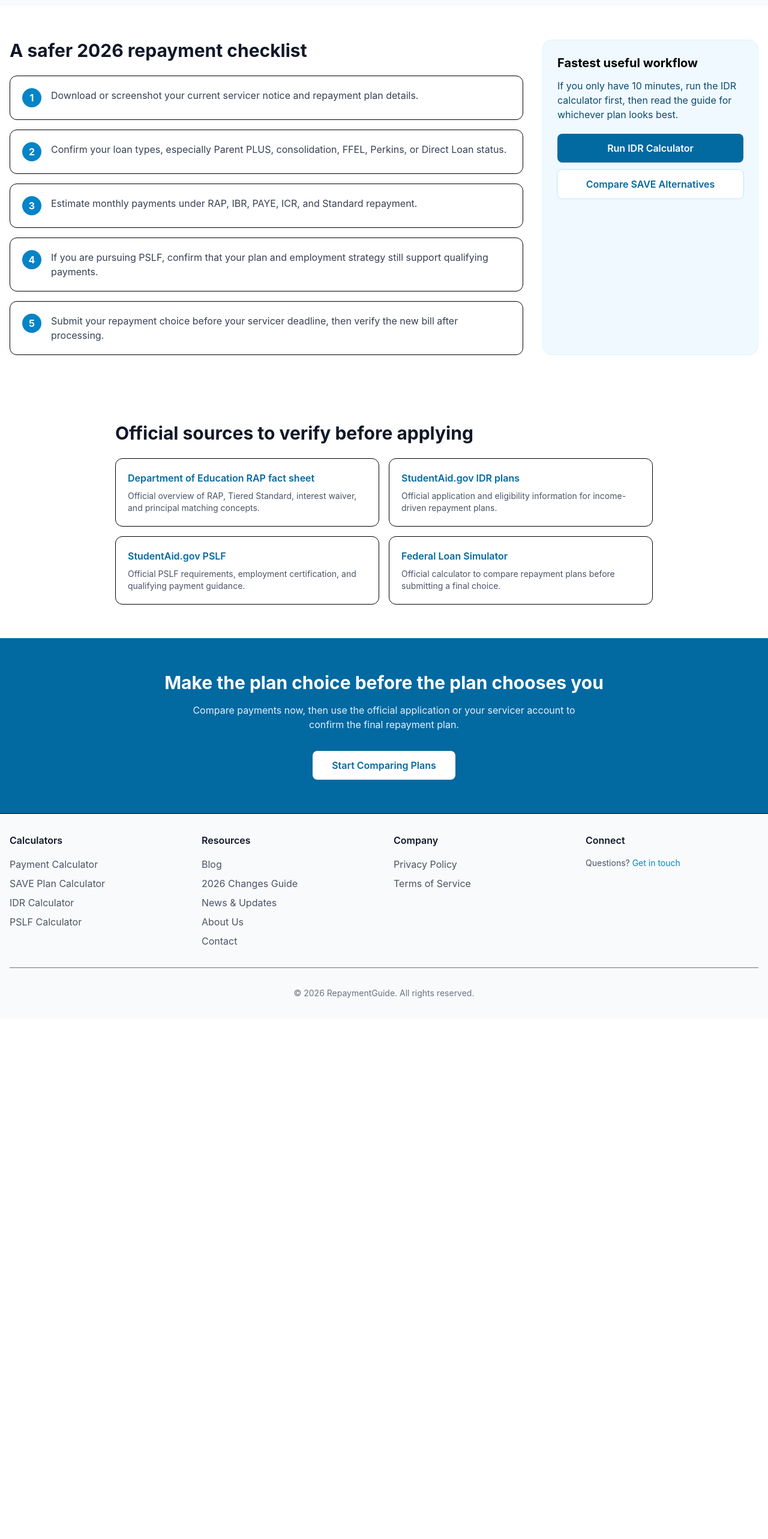
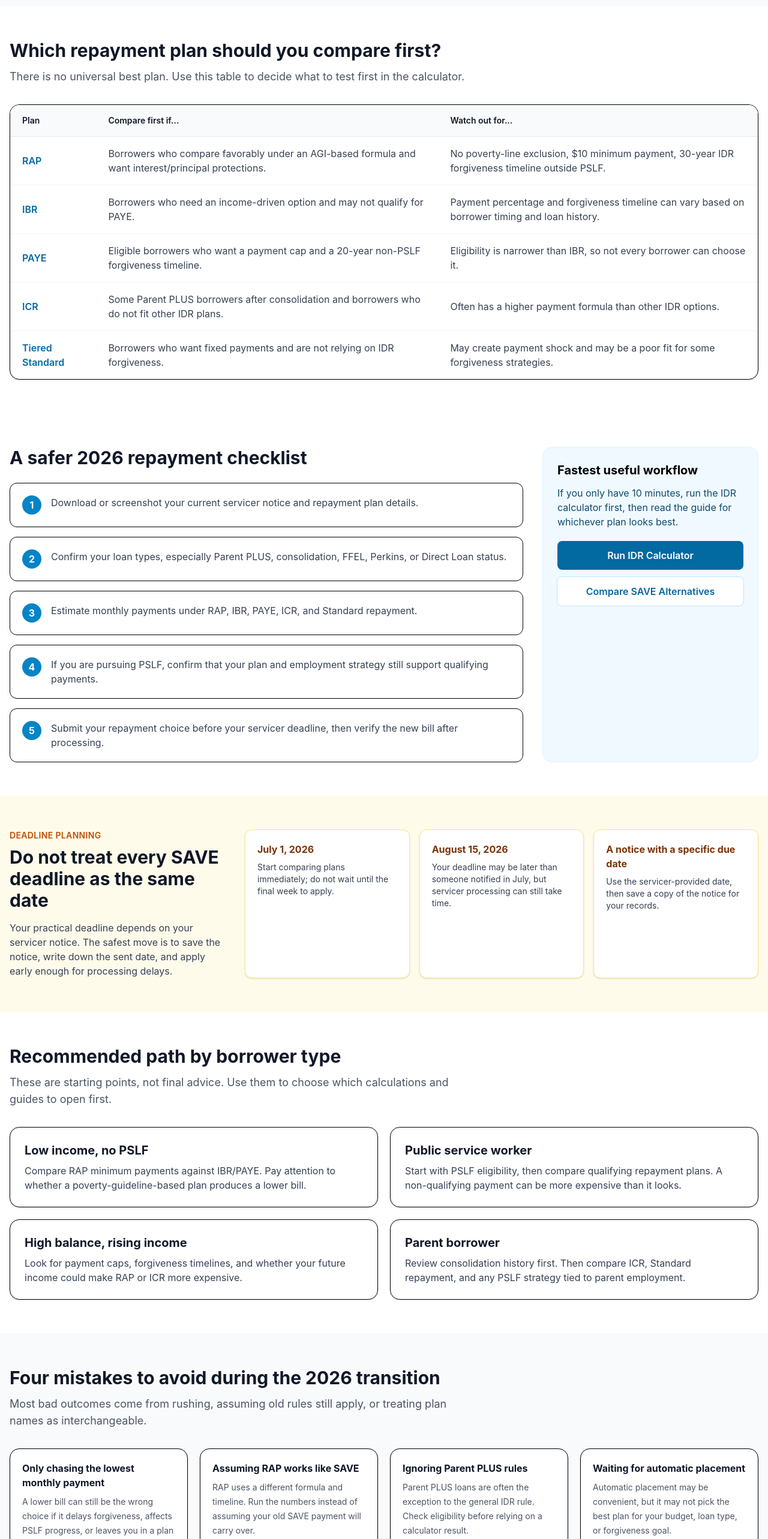
Before and after one commit to aieasygames-alt/repaymentguide, a Next.js app: page /student-loan-changes-2026 in a window 1280 px wide. Shown: the part 1822-4388 px from the top of the page at 60% size. Before the commit the page ends 3520 px from the top, so only its background shows below. Built offline with nearby package versions, Linux system fonts and the light colour scheme; no server answers.

Commit message:
Expand 2026 repayment decision guidance

```diff
--- a/app/student-loan-changes-2026/page.tsx
+++ b/app/student-loan-changes-2026/page.tsx
@@ -20,6 +20,14 @@ const faqs = [
   {
     question: 'Can PSLF borrowers use RAP?',
     answer: 'RAP may count for PSLF if the borrower satisfies all PSLF requirements, but PSLF borrowers should compare plans carefully and confirm final eligibility with StudentAid.gov or their servicer.',
+  },
+  {
+    question: 'How do I calculate my SAVE transition deadline?',
+    answer: 'Use the sent date on your servicer notice, then count the number of calendar days listed in the notice. If the notice gives a specific due date, use that date instead of estimating.',
+  },
+  {
+    question: 'Should Parent PLUS borrowers choose RAP?',
+    answer: 'Parent PLUS borrowers should be careful. Parent PLUS loans and consolidation loans that include Parent PLUS loans can have different IDR eligibility rules, so review Parent PLUS-specific options before choosing a plan.',
   },
 ];
 
@@ -47,6 +55,87 @@ const actionCards = [
     description: 'Parent PLUS rules remain unusually restrictive, especially around RAP and older IDR options.',
     href: '/blog/parent-plus-loan-repayment-options',
     cta: 'Review Parent PLUS options',
+  },
+];
+
+const planRows = [
+  {
+    plan: 'RAP',
+    bestFor: 'Borrowers who compare favorably under an AGI-based formula and want interest/principal protections.',
+    watchOut: 'No poverty-line exclusion, $10 minimum payment, 30-year IDR forgiveness timeline outside PSLF.',
+  },
+  {
+    plan: 'IBR',
+    bestFor: 'Borrowers who need an income-driven option and may not qualify for PAYE.',
+    watchOut: 'Payment percentage and forgiveness timeline can vary based on borrower timing and loan history.',
+  },
+  {
+    plan: 'PAYE',
+    bestFor: 'Eligible borrowers who want a payment cap and a 20-year non-PSLF forgiveness timeline.',
+    watchOut: 'Eligibility is narrower than IBR, so not every borrower can choose it.',
+  },
+  {
+    plan: 'ICR',
+    bestFor: 'Some Parent PLUS borrowers after consolidation and borrowers who do not fit other IDR plans.',
+    watchOut: 'Often has a higher payment formula than other IDR options.',
+  },
+  {
+    plan: 'Tiered Standard',
+    bestFor: 'Borrowers who want fixed payments and are not relying on IDR forgiveness.',
+    watchOut: 'May create payment shock and may be a poor fit for some forgiveness strategies.',
+  },
+];
+
+const deadlineExamples = [
+  {
+    noticeDate: 'July 1, 2026',
+    planningNote: 'Start comparing plans immediately; do not wait until the final week to apply.',
+  },
+  {
+    noticeDate: 'August 15, 2026',
+    planningNote: 'Your deadline may be later than someone notified in July, but servicer processing can still take time.',
+  },
+  {
+    noticeDate: 'A notice with a specific due date',
+    planningNote: 'Use the servicer-provided date, then save a copy of the notice for your records.',
+  },
+];
+
+const mistakeCards = [
+  {
+    title: 'Only chasing the lowest monthly payment',
+    description: 'A lower bill can still be the wrong choice if it delays forgiveness, affects PSLF progress, or leaves you in a plan you cannot sustain.',
+  },
+  {
+    title: 'Assuming RAP works like SAVE',
+    description: 'RAP uses a different formula and timeline. Run the numbers instead of assuming your old SAVE payment will carry over.',
+  },
+  {
+    title: 'Ignoring Parent PLUS rules',
+    description: 'Parent PLUS loans are often the exception to the general IDR rule. Check eligibility before relying on a calculator result.',
+  },
+  {
+    title: 'Waiting for automatic placement',
+    description: 'Automatic placement may be convenient, but it may not pick the best plan for your budget, loan type, or forgiveness goal.',
+  },
+];
+
+const borrowerPaths = [
+  {
+    label: 'Low income, no PSLF',
+    path: 'Compare RAP minimum payments against IBR/PAYE. Pay attention to whether a poverty-guideline-based plan produces a lower bill.',
+  },
+  {
+    label: 'Public service worker',
+    path: 'Start with PSLF eligibility, then compare qualifying repayment plans. A non-qualifying payment can be more expensive than it looks.',
+  },
+  {
+    label: 'High balance, rising income',
+    path: 'Look for payment caps, forgiveness timelines, and whether your future income could make RAP or ICR more expensive.',
+  },
+  {
+    label: 'Parent borrower',
+    path: 'Review consolidation history first. Then compare ICR, Standard repayment, and any PSLF strategy tied to parent employment.',
   },
 ];
 
@@ -166,6 +255,39 @@ export default function StudentLoanChanges2026Page() {
 
         <section className="py-14">
           <div className="container mx-auto px-4">
+            <div className="mb-8 max-w-3xl">
+              <h2 className="mb-3 text-3xl font-bold text-gray-900">Which repayment plan should you compare first?</h2>
+              <p className="text-lg text-gray-600">
+                There is no universal best plan. Use this table to decide what to test first in the calculator.
+              </p>
+            </div>
+            <div className="overflow-hidden rounded-2xl border bg-white shadow-sm">
+              <div className="overflow-x-auto">
+                <table className="min-w-full divide-y divide-gray-200">
+                  <thead className="bg-gray-50">
+                    <tr>
+                      <th className="px-5 py-4 text-left text-sm font-semibold text-gray-900">Plan</th>
+                      <th className="px-5 py-4 text-left text-sm font-semibold text-gray-900">Compare first if...</th>
+                      <th className="px-5 py-4 text-left text-sm font-semibold text-gray-900">Watch out for...</th>
+                    </tr>
+                  </thead>
+                  <tbody className="divide-y divide-gray-100">
+                    {planRows.map((row) => (
+                      <tr key={row.plan}>
+                        <td className="px-5 py-4 font-semibold text-primary-700">{row.plan}</td>
+                        <td className="px-5 py-4 text-gray-700">{row.bestFor}</td>
+                        <td className="px-5 py-4 text-gray-700">{row.watchOut}</td>
+                      </tr>
+                    ))}
+                  </tbody>
+                </table>
+              </div>
+            </div>
+          </div>
+        </section>
+
+        <section className="py-14">
+          <div className="container mx-auto px-4">
             <div className="grid gap-8 lg:grid-cols-[1fr_360px]">
               <div>
                 <h2 className="mb-6 text-3xl font-bold text-gray-900">A safer 2026 repayment checklist</h2>
@@ -198,6 +320,66 @@ export default function StudentLoanChanges2026Page() {
                   </Link>
                 </div>
               </aside>
+            </div>
+          </div>
+        </section>
+
+        <section className="bg-amber-50 py-14">
+          <div className="container mx-auto px-4">
+            <div className="grid gap-8 lg:grid-cols-[360px_1fr]">
+              <div>
+                <p className="mb-2 text-sm font-semibold uppercase tracking-wide text-amber-700">Deadline planning</p>
+                <h2 className="mb-4 text-3xl font-bold text-gray-900">Do not treat every SAVE deadline as the same date</h2>
+                <p className="text-gray-700">
+                  Your practical deadline depends on your servicer notice. The safest move is to save the notice, write down the sent date, and apply early enough for processing delays.
+                </p>
+              </div>
+              <div className="grid gap-4 md:grid-cols-3">
+                {deadlineExamples.map((example) => (
+                  <div key={example.noticeDate} className="rounded-xl border border-amber-200 bg-white p-5 shadow-sm">
+                    <h3 className="mb-2 font-bold text-amber-900">{example.noticeDate}</h3>
+                    <p className="text-sm text-gray-700">{example.planningNote}</p>
+                  </div>
+                ))}
+              </div>
+            </div>
+          </div>
+        </section>
+
+        <section className="py-14">
+          <div className="container mx-auto px-4">
+            <div className="mb-8 max-w-3xl">
+              <h2 className="mb-3 text-3xl font-bold text-gray-900">Recommended path by borrower type</h2>
+              <p className="text-lg text-gray-600">
+                These are starting points, not final advice. Use them to choose which calculations and guides to open first.
+              </p>
+            </div>
+            <div className="grid gap-5 md:grid-cols-2">
+              {borrowerPaths.map((item) => (
+                <div key={item.label} className="rounded-2xl border bg-white p-6 shadow-sm">
+                  <h3 className="mb-2 text-xl font-bold text-gray-900">{item.label}</h3>
+                  <p className="text-gray-700">{item.path}</p>
+                </div>
+              ))}
+            </div>
+          </div>
+        </section>
+
+        <section className="bg-gray-50 py-14">
+          <div className="container mx-auto px-4">
+            <div className="mb-8 max-w-3xl">
+              <h2 className="mb-3 text-3xl font-bold text-gray-900">Four mistakes to avoid during the 2026 transition</h2>
+              <p className="text-lg text-gray-600">
+                Most bad outcomes come from rushing, assuming old rules still apply, or treating plan names as interchangeable.
+              </p>
+            </div>
+            <div className="grid gap-5 md:grid-cols-2 lg:grid-cols-4">
+              {mistakeCards.map((item) => (
+                <div key={item.title} className="rounded-2xl border bg-white p-5 shadow-sm">
+                  <h3 className="mb-2 font-bold text-gray-900">{item.title}</h3>
+                  <p className="text-sm leading-6 text-gray-600">{item.description}</p>
+                </div>
+              ))}
             </div>
           </div>
         </section>
```
